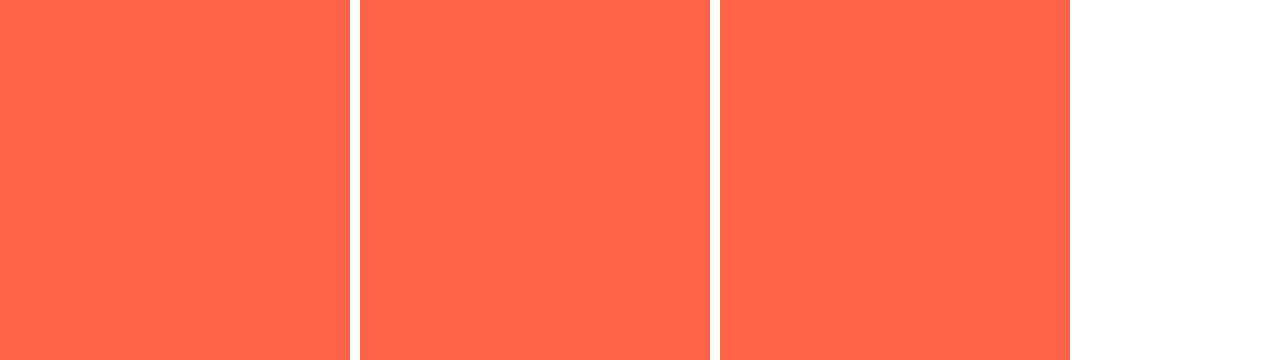
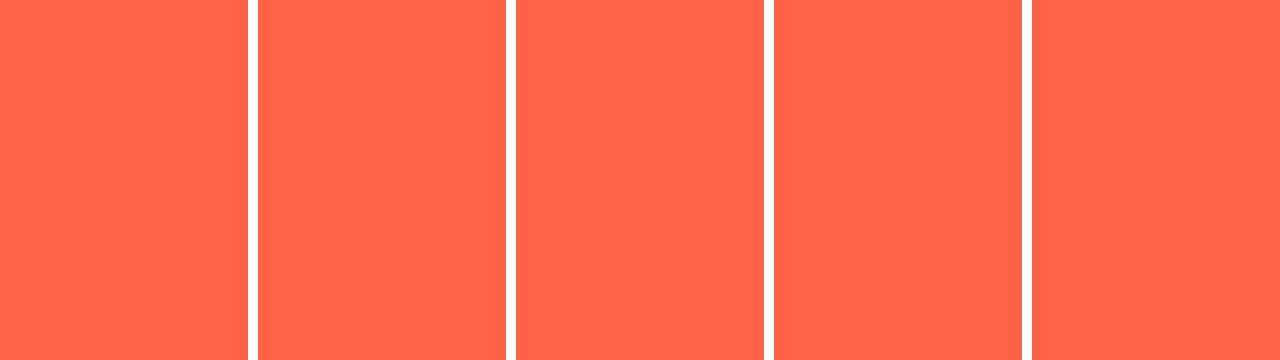
Before and after one commit to draketamer/csslayout_master_class, a plain HTML site: page index.html in a window 1280 px wide. Shown: the top 360 px of the page. Drawn offline with Linux system fonts and the light colour scheme.

Commit message:
#3.10 Auto Fill and Auto Fit

```diff
--- a/index.html
+++ b/index.html
@@ -12,6 +12,8 @@
       <div class="child">1fr</div>
       <!-- <div class="child">This text is long! 💥💥💥 CSS Grid Rules!</div> -->
       <div class="child">1fr</div>
+      <div class="child">1fr</div>
+      <div class="child">1fr</div>
     </div>
 
     <!-- <header></header>
--- a/style.css
+++ b/style.css
@@ -12,7 +12,9 @@ body {
   /* grid-template-columns: 1fr max-content 1fr; */
   /* grid-template-columns: 1fr min-content 1fr; */
   /* grid-template-columns: 1fr minmax(250px, 1fr) 1fr; */
-  grid-template-columns: repeat(3, minmax(300px, 350px));
+  /* grid-template-columns: repeat(3, minmax(300px, 350px)); */
+  /* grid-template-columns: repeat(auto-fill, minmax(200px, 1fr)); */
+  grid-template-columns: repeat(auto-fit, minmax(100px, 1fr));
 }
 
 .child {
```
